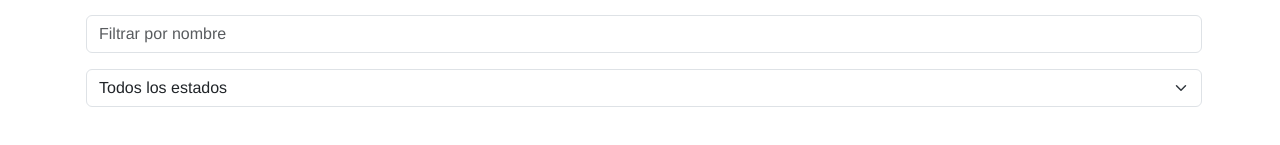
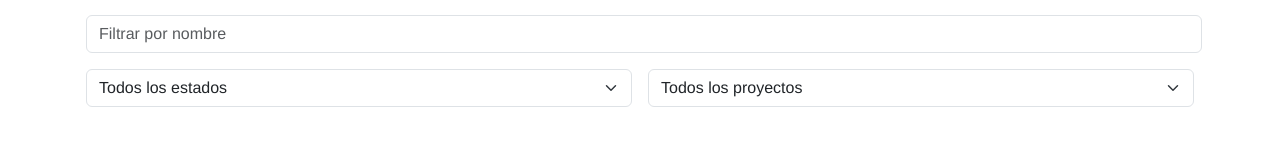
Before and after one commit to JuanDiegoTR/Registro_Proyecto-Vue, a Vue app: page /agregar-tarea/1 in a window 1280 px wide. Shown: the part 571-716 px from the top of the page. Built offline with nearby package versions, Linux system fonts and the light colour scheme.

Commit message:
Filtros avanzados - mejoradps

```diff
--- a/src/components/ListarTareas.vue
+++ b/src/components/ListarTareas.vue
@@ -2,12 +2,21 @@
     <h1>Listar Tareas</h1>
     <div :key="componentKey" class="container mx-auto">
        <input type="text" v-model="filtroNombre" placeholder="Filtrar por nombre" class="form-control mb-3 mx-1 ">
+       <div class="d-flex gap-2">
             <select v-model="filtroEstado" class="form-select mb-3 mx-1">
                 <option value="">Todos los estados</option>
                 <option value="Pendiente">Pendiente</option>
                 <option value="En progreso">En progreso</option>
                 <option value="Completada">Completada</option>
             </select>
+            <select v-model="filtroProyecto" class="form-select mb-3 mx-1">
+                <option value="">Todos los proyectos</option>
+                <option v-for="proyecto in proyectos" :key="proyecto.id" :value="proyecto.id">
+                    {{ proyecto.nombre }}
+                </option>
+            </select>
+       </div>
+
        <ul class="list-group flex-column overflow-y-auto h-300 overflow-hidden">
         <li class="list-group-item" v-for="tarea in tareasFiltradas" :key="tarea.id">
            <div class="d-flex flex-column">
@@ -46,11 +55,24 @@ export default {
         return {
             localTareas: [...this.tareas], // Corrección aquí
             filtroNombre: '', // Propiedad para el filtro de nombre
+            filtroProyecto: '',
             filtroEstado: '', // Propiedad para el filtro de estado
-            componentKey: 0 // Clave para forzar la recarga del componente
+            componentKey: 0, // Clave para forzar la recarga del componente
+
+            proyectos: [],
+            proyectosMap: {},
         };
     },
-
+    created() {
+        const savedProyectos = localStorage.getItem('listaProyectos');
+        if (savedProyectos) {
+            this.proyectos = JSON.parse(savedProyectos);
+            // Actualiza el mapa de proyectos
+            this.proyectos.forEach(proyecto => {
+                this.proyectosMap[proyecto.id] = proyecto.nombre;
+            });
+        }
+    },
     computed: {
     tareasFiltradas() {
         let tareasFiltradas = this.localTareas;
@@ -59,6 +81,11 @@ export default {
         }
         if (this.filtroEstado) {
             tareasFiltradas = tareasFiltradas.filter(tarea => tarea.estado === this.filtroEstado);
+        }
+        if (this.filtroProyecto) {
+            // Usa el mapa para encontrar el nombre del proyecto
+            const nombreProyecto = this.proyectosMap[this.filtroProyecto];
+            tareasFiltradas = tareasFiltradas.filter(tarea => tarea.proyecto === nombreProyecto);
         }
         return tareasFiltradas;
     }
```
Lines whose indentation alone changed are shown as unchanged.
